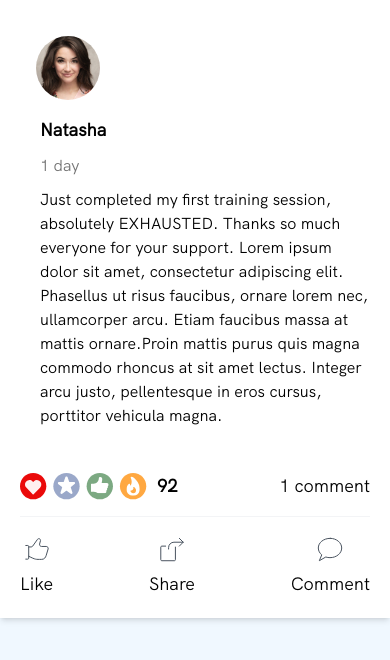
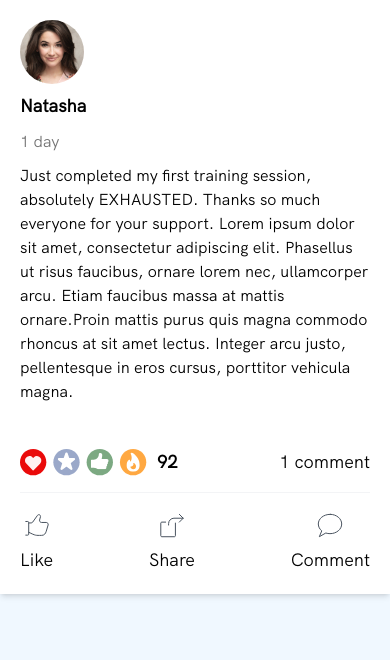
Before and after one commit to sherifButt/gs2, a Next.js app: page / in a window 390 px wide. Shown: the top 660 px of the page. Built offline with nearby package versions, Linux system fonts and the light colour scheme.

Commit message:
removed left margin on mobile for postLastUpdate component

```diff
--- a/components/PostLastUpdate1.jsx
+++ b/components/PostLastUpdate1.jsx
@@ -17,13 +17,13 @@ const PostLastUpdate = () => {
       <div>
          <div className='flex flex-col gap-2 justify-center items-start max-w-md mx-auto p-5 bg-white sm:rounded-xl rounded-none shadow-md sm:mt-6 mt-0 '>
             <div className='flex flex-row flex-wrap sm:flex-nowrap  justify-start items-start w-full'>
-               <div className='flex flex-col gap-10 m-4 sm:m-0 justify-start items-center w-16 h-full'>
+               <div className='flex flex-col gap-10 mb-2 justify-start items-center w-16 h-full'>
                   <img
                      className='block rounded-full w-16'
                      src='/assets/images/image-natasha.png'
                   />
                </div>
-               <div className='flex flex-col gap-2.5 justify-start items-start w-full  pl-5 pb-5'>
+               <div className='flex flex-col gap-2.5 justify-start items-start w-full  pl-0 sm:pl-5 pb-5'>
                   <p className='block text-lg text-black  font-semibold'>
                      {name}
                   </p>
```
